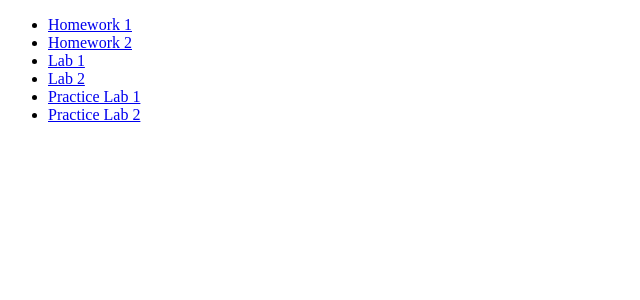
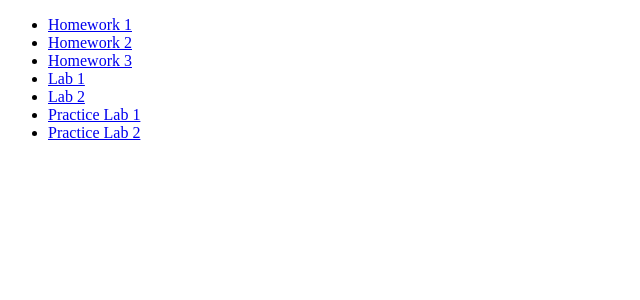
Before and after one commit to dfflynn/dflynncst336, a PHP site: page / in a window 1280 px wide. Shown: the top 300 px of the page, without its empty margins (0-640 px from the left). Run offline with PHP 8.4, Linux system fonts and the light colour scheme.

Commit message:
updating links

```diff
--- a/index.php
+++ b/index.php
@@ -10,6 +10,7 @@
     <ul>
         <li><a href = "./homework/1">Homework 1</a></li>
         <li><a href = "./homework/2">Homework 2</a></li>
+        <li><a href = "./homework/3">Homework 3</a></li>
         <li><a href = "./labs/lab1/portfolio">Lab 1</a></li>
         <li><a href = "./labs/lab2/777">Lab 2</a></li>
         <li><a href = "./practice/practice1/">Practice Lab 1</a></li>
```
